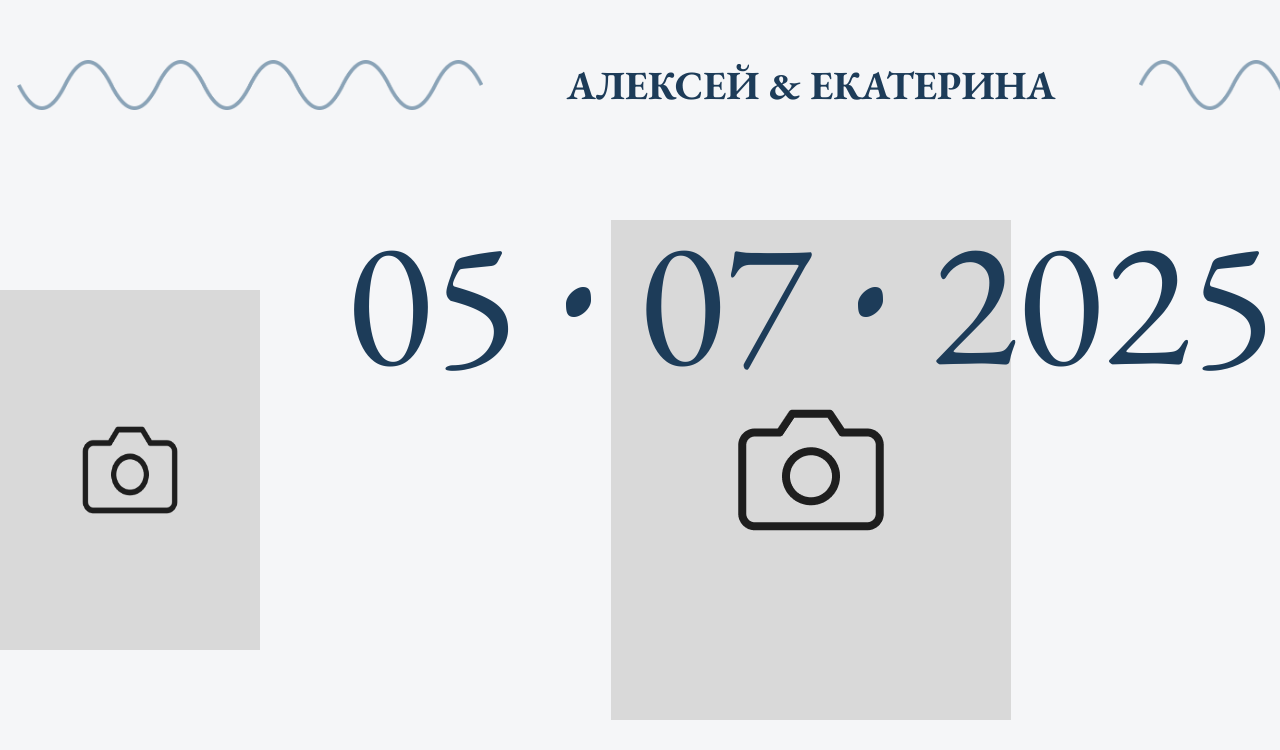
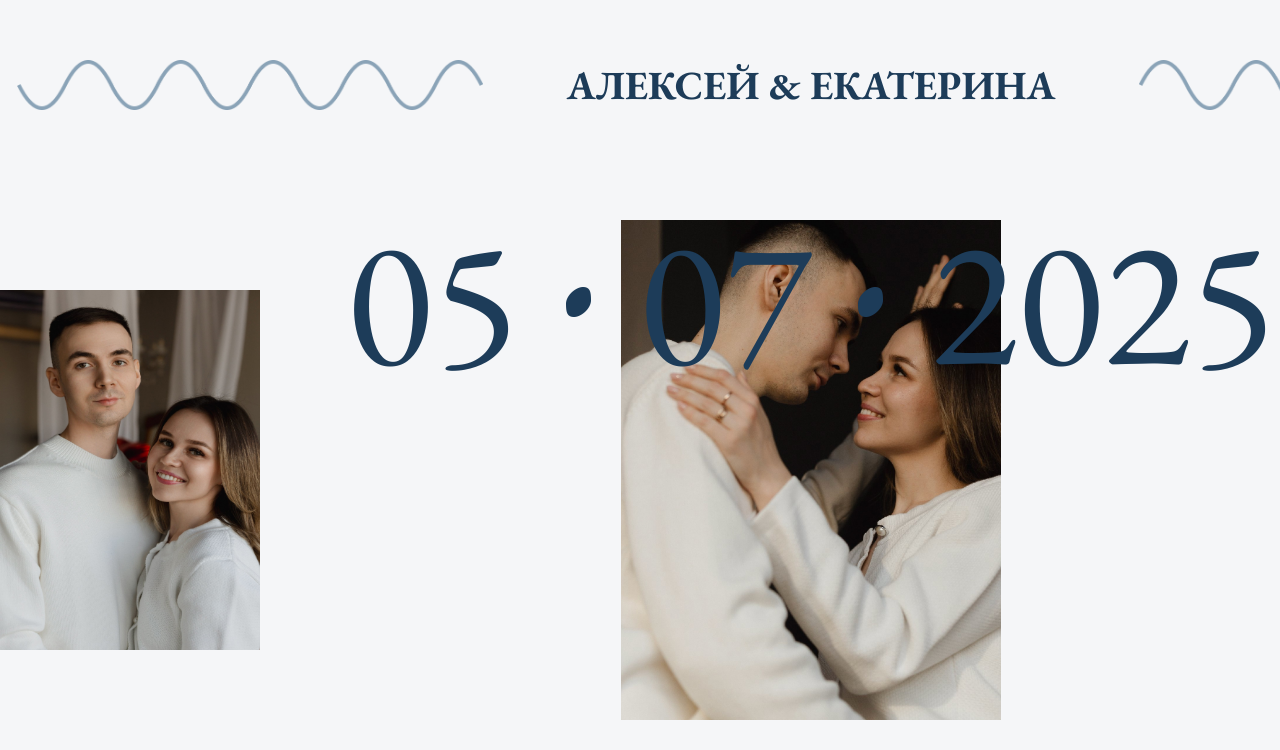
Before and after one commit to Denfoxjhg2/wedding_website, a plain HTML site: page index.html in a window 1280 px wide. Shown: the top 750 px of the page. Drawn offline with nearby package versions, Linux system fonts and the light colour scheme.

Commit message:
Add photos and extra info

```diff
--- a/css/style.css
+++ b/css/style.css
@@ -106,7 +106,8 @@
 .mid-photo
 {
     height: 500px;
-    width: 400px;
+    width: 380px;
+    object-fit: cover;
 }
 .speach
 {
@@ -403,7 +404,7 @@
     line-height: 39px;
     text-align: center;
     color: #496C88;
-    height: 118px;
+    height: 140px;
     width: 900px;
     margin-bottom: 50px;
 }
@@ -838,7 +839,7 @@
         font-size: 22px;
         line-height: 24px;
         width: 310px;
-        height: 120px;
+        height: auto;
     }
     .colors
     {
--- a/index.html
+++ b/index.html
@@ -32,9 +32,9 @@
                         <h1 class="num">2025</h1>
                     </div>
                     <div class="photos">
-                        <img src="./img/example.png" alt="photo" class="corner-photo">
-                        <img src="./img/example.png" alt="photo" class="mid-photo">
-                        <img src="./img/example.png" alt="photo" class="corner-photo">
+                        <img src="./img/left.jpg" alt="photo" class="corner-photo">
+                        <img src="./img/front-2.jpg" alt="photo" class="mid-photo">
+                        <img src="./img/right.jpg" alt="photo" class="corner-photo">
                     </div>
                     <h1 class="speach">Присоединяйтесь к нам в путешествии любви, радости и вечного счастья</h1>
                     <img src="./img/wave_corner_1.png" alt="wave" class="left-wave">
@@ -166,7 +166,7 @@
                         <img src="./img/wave_vert_2.png" alt="wave" class="wave1">
                         <img src="./img/wave_vert_2.png" alt="wave" class="wave2">
                     </div>
-                    <p class="dress-info">Будем очень рады видеть вас!<br>Просим подтвердить своё<br>присутствие на торжестве до<br>05.05.25</p>
+                    <p class="dress-info">Будем рады видеть вас! Подтвердите, пожалуйста, ваше присутствие до 01.06.25.<br>Торжество только для взрослых - детей просим оставить дома.<br>Спасибо за понимание!</p>
                     <div class="contacts">
                         <div class="cont-block">
                             <h1 class="head">Через Вконтакте:</h1>
```
Also changed, not shown: img/front-2.jpg (added), img/left.jpg (added), img/right.jpg (added).
